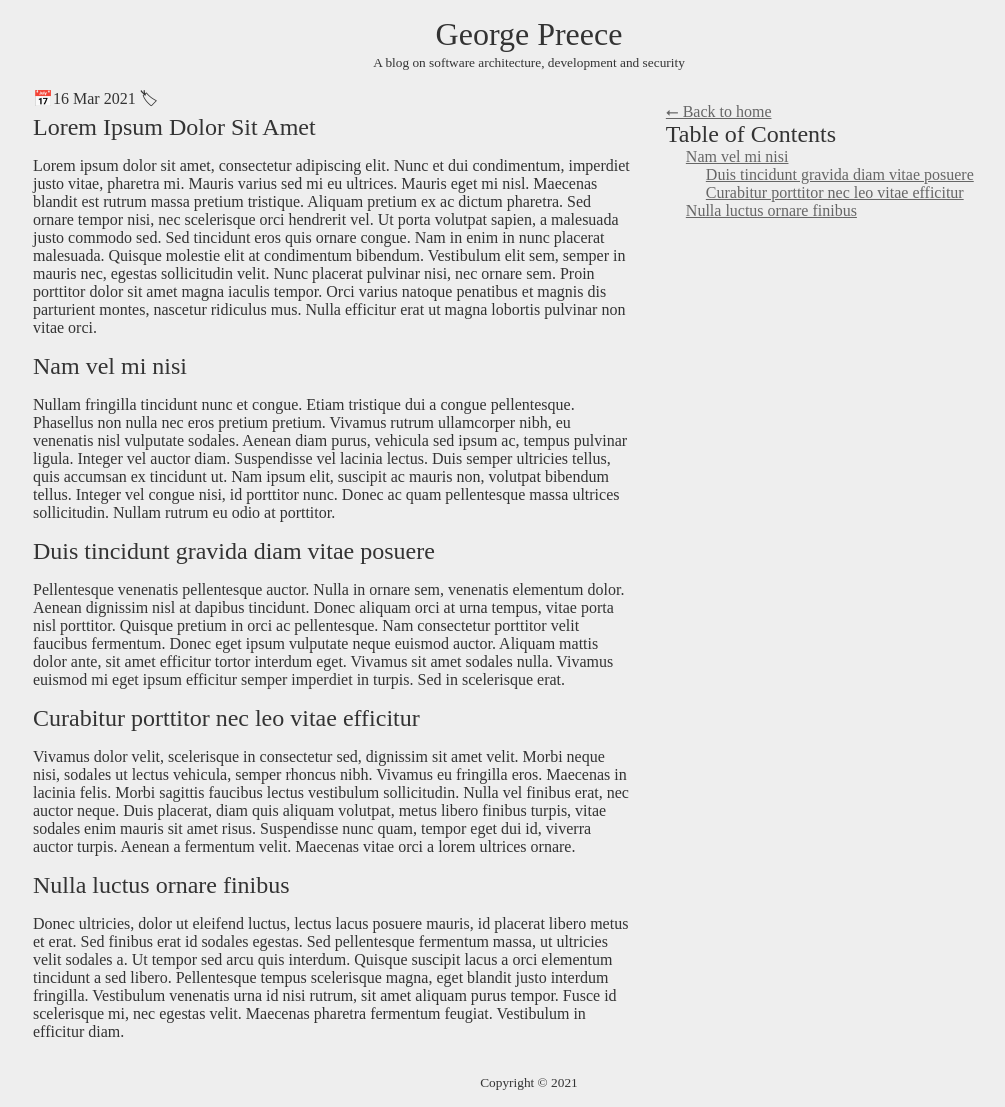
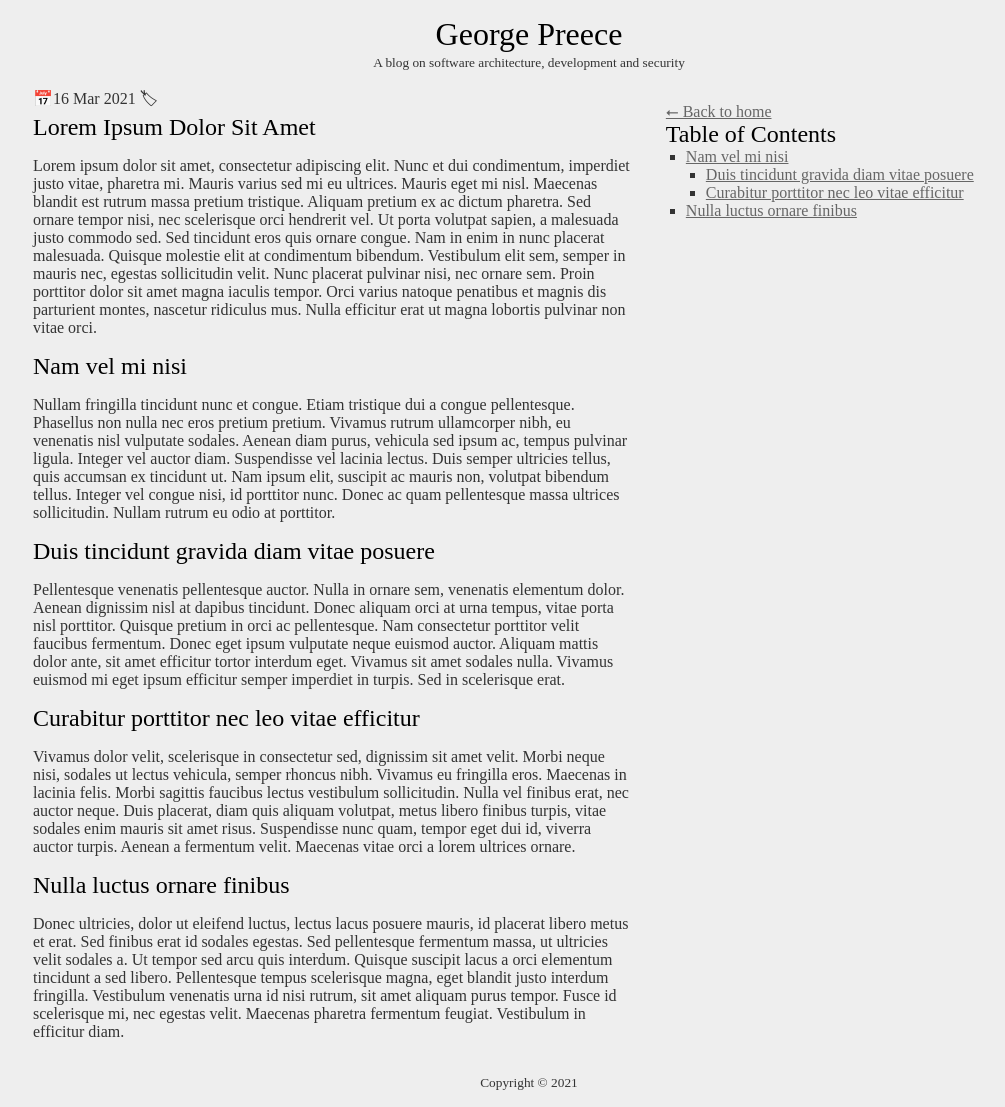
Before and after one commit to GeorgePreece/GeorgePreece.github.io, a Jekyll site: the page built from _posts/2021-03-16-lorem-ipsum-dolor-sit-amet.md, in a window 1280 px wide. Shown: the whole page, without its empty margins (111-1116 px from the left). Built offline with Jekyll 4.4.1, drawn with Linux system fonts in a browser that asks for light colours; some web fonts are replaced.

Commit message:
Darken headings

```diff
--- a/styles/common.css
+++ b/styles/common.css
@@ -1,11 +1,9 @@
 :root {
-    /* all:unset; */
-    scroll-behavior:smooth;
     --spacingSize:16px;
 }
 
 /* Structure */
-html, body { min-height:100%;height:100% }
+html, body { min-height:100%;height:100%;scroll-behavior:smooth }
 body { width:100%;max-width:1024px;margin:auto;
     display:flex;flex-direction:column }
 main { flex:1;display:flex;flex-wrap:wrap-reverse }
@@ -14,7 +12,7 @@
 
 /* Defaults */
 html { font:medium"CMU Serif";color:#333;background:#EEE }
-h1,h2,h3,h4,h5,h6 { font-weight:normal;margin:0 }
+h1,h2,h3,h4,h5,h6 { font-weight:normal;margin:0;color:#000 }
 ol, ul { padding:0;margin:0 }
 address { font-style:normal }
 code { background:#DDD;font:medium"CMU Typewriter Text";padding:0 2px }
@@ -44,4 +42,4 @@
 .icon-date::before  { content:"\1F4C5";font-size:medium }
 .icon-label::before { content:"\1F3F7";font-size:medium }
 
-.toc ol, .toc ul { list-style-type:none;padding-inline-start:20px }
+.toc ol, .toc ul { list-style-type:square;padding-inline-start:20px }
```
